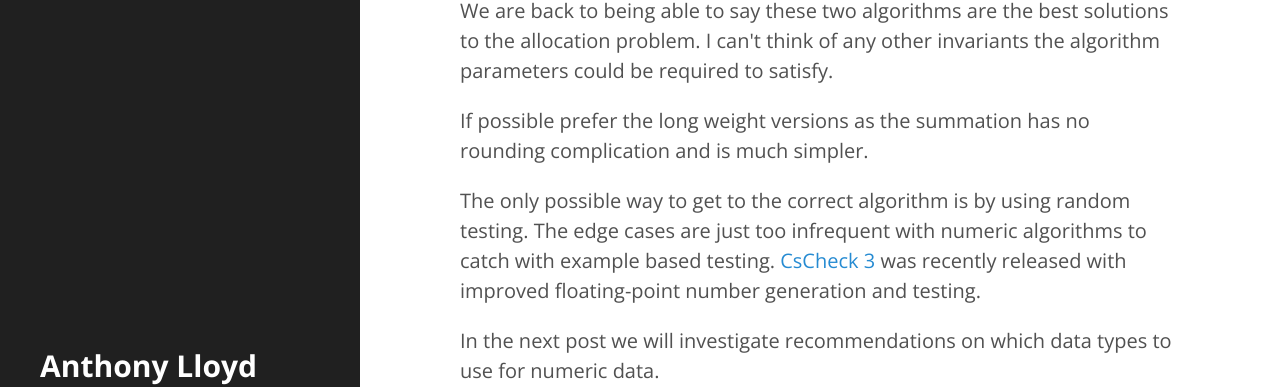
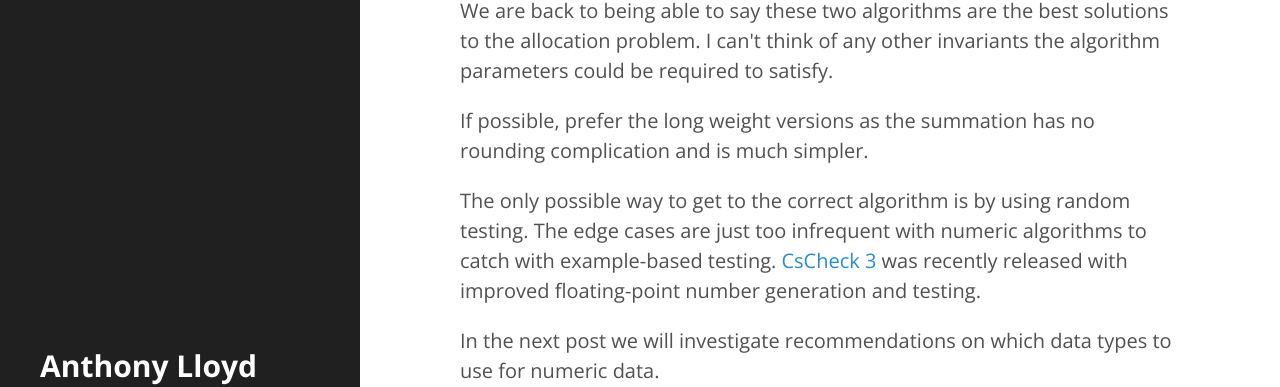
Before and after one commit to AnthonyLloyd/AnthonyLloyd.github.io, a Jekyll site: the page built from _posts/2023-11-24-allocate-3.html, in a window 1280 px wide and 900 px high, scrolled down 1512 px. Shown: the part 153-540 px from the top of the window. Built offline with Jekyll 4.4.1, drawn with Linux system fonts in a browser that asks for light colours; some web fonts are replaced; comment, search, counter and statistics services are not loaded.

```diff
--- a/_posts/2023-11-24-allocate-3.html
+++ b/_posts/2023-11-24-allocate-3.html
@@ -23,9 +23,9 @@ Investigating further we find the weight sum is causing the problem.</p>
 <h2><a name="Conclusion" class="anchor" href="#Conclusion">Conclusion</a></h2>
 <p>We are back to being able to say these two algorithms are the best solutions to the allocation problem.
 I can't think of any other invariants the algorithm parameters could be required to satisfy.</p>
-<p>If possible prefer the long weight versions as the summation has no rounding complication and is much simpler.</p>
+<p>If possible, prefer the long weight versions as the summation has no rounding complication and is much simpler.</p>
 <p>The only possible way to get to the correct algorithm is by using random testing.
-The edge cases are just too infrequent with numeric algorithms to catch with example based testing.
+The edge cases are just too infrequent with numeric algorithms to catch with example-based testing.
 <a href="{% post_url 2023-11-13-cscheck-3 %}">CsCheck 3</a> was recently released with improved floating-point number generation and testing.</p>
 
 <p>In the next post we will investigate recommendations on which data types to use for numeric data.</p>
```
